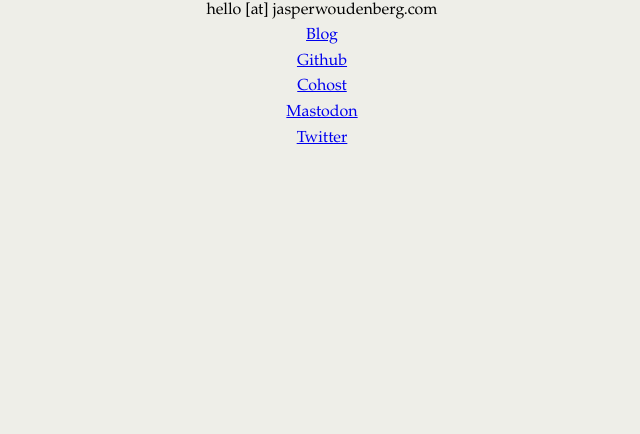
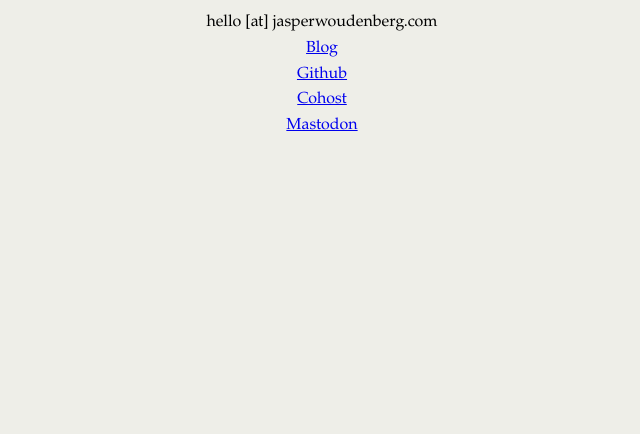
Before and after one commit to jwoudenberg/jasperwoudenberg.com, a plain HTML site: page public/index.html in a window 1280 px wide. Shown: the part 366-800 px from the top of the page, without its empty margins (318-958 px from the left). Drawn offline with Linux system fonts and the light colour scheme.

Commit message:
Remove link to twitter
I've deleted my account there.

```diff
--- a/public/index.html
+++ b/public/index.html
@@ -17,7 +17,6 @@
           <li><a href="https://github.com/jwoudenberg">Github</a></li>
           <li><a href="https://cohost.org/jasper-woudenberg">Cohost</a></li>
           <li><a rel="me" href="https://hachyderm.io/@jasper">Mastodon</a></li>
-          <li><a href="https://twitter.com/jasperwoudnberg">Twitter</a></li>
         </ul>
       </nav>
     </div>
```
